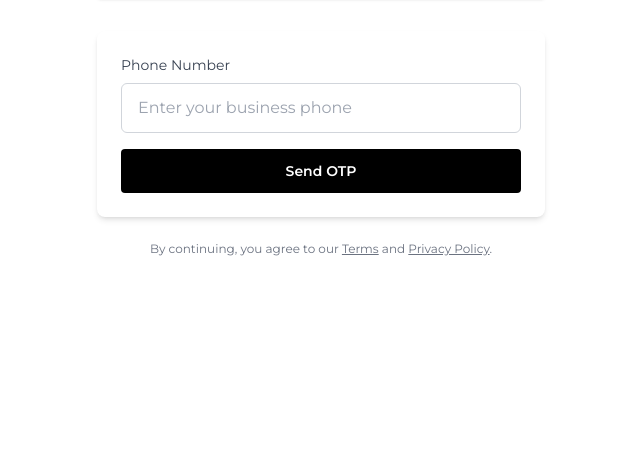
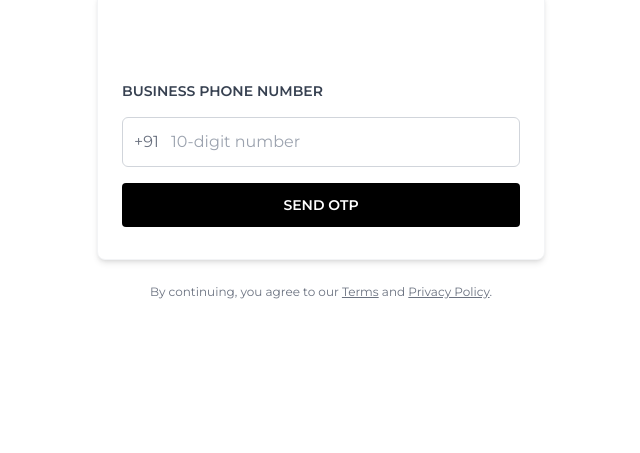
Before and after one commit to waseans/clauch-Clothing, a Django app: page /login/ in a window 1280 px wide. Shown: the part 549-1002 px from the top of the page, without its empty margins (319-959 px from the left). Run offline with Django 5.2, Linux system fonts and the light colour scheme; some libraries are stand-ins or nearby versions.

Commit message:
Updated login to Google OTP and removed secrets

```diff
--- a/clothingstore/user/templates/login.html
+++ b/clothingstore/user/templates/login.html
@@ -8,21 +8,19 @@
   <meta name="robots" content="index, follow">
   <link rel="canonical" href="{{ request.build_absolute_uri }}">
 
-  <!-- Open Graph for social sharing -->
   <meta property="og:title" content="Clauch Partner Login - B2B Dashboard">
   <meta property="og:description" content="Access your Clauch B2B wholesale dashboard. Secure login via OTP to manage your clothing business effortlessly.">
   <meta property="og:type" content="website">
   <meta property="og:url" content="{{ request.build_absolute_uri }}">
   <meta property="og:site_name" content="Clauch">
-  <meta property="og:image" content="{% static 'images/og-partner-login.jpg' %}">  {# replace with a real image path #}
+  <meta property="og:image" content="{% static 'images/og-partner-login.jpg' %}">
 {% endblock %}
 
 {% block content %}
-<div class="min-h-screen bg-white text-gray-900 font-montserrat flex items-center justify-center px-4">
+<div class="min-h-screen bg-white text-gray-900 font-montserrat flex items-center justify-center px-4 py-12">
   <div class="w-full max-w-md">
 
-    <!-- Brand & Heading -->
-    <div class="text-center pt-8">
+    <div class="text-center">
       <h1 class="text-3xl sm:text-4xl font-bold tracking-wide text-gray-900">
         Clauch Partner Login
       </h1>
@@ -31,7 +29,6 @@
       </p>
     </div>
 
-    <!-- Video Preview or Business Visual -->
     <div class="w-full mt-6">
       <video autoplay muted loop playsinline class="w-full h-64 object-cover rounded shadow">
         <source src="{% static 'videos/login-vid.mov' %}" type="video/mp4" />
@@ -39,64 +36,161 @@
       </video>
     </div>
 
-    <!-- Phone/OTP Form -->
-    <div class="mt-8 bg-white px-6 py-6 shadow-md rounded-lg space-y-6">
+    <div class="mt-8 bg-white px-6 py-8 shadow-md rounded-lg space-y-6 border border-gray-100">
 
-      {% if not request.session.phone_number %}
-      <!-- Phone Number Input -->
-      <form method="POST" action="{% url 'send_otp' %}">
-        {% csrf_token %}
-        <label class="block text-sm font-medium text-gray-700 mb-2">Phone Number</label>
-        <input type="tel" name="phone_number" maxlength="10" required
-               placeholder="Enter your business phone"
-               class="w-full px-4 py-3 border border-gray-300 rounded-md focus:outline-none focus:ring-1 focus:ring-black" />
-        <button type="submit"
-                class="w-full mt-4 py-3 text-sm font-semibold text-white bg-black hover:bg-gray-800 transition rounded">
-          Send OTP
+      <div id="status-message-container" class="min-h-8"></div>
+
+      <div id="step-phone" class="space-y-4">
+        <label class="block text-sm font-semibold text-gray-700 uppercase">Business Phone Number</label>
+        <div class="relative">
+            <span class="absolute inset-y-0 left-0 flex items-center pl-3 text-gray-500">+91</span>
+            <input type="tel" id="phone" maxlength="10" placeholder="10-digit number"
+                   class="w-full pl-12 pr-4 py-3 border border-gray-300 rounded-md focus:outline-none focus:ring-1 focus:ring-black" />
+        </div>
+
+        <div id="recaptcha-container" class="mt-2"></div>
+
+        <button type="button" id="send-otp-btn"
+                class="w-full py-3 text-sm font-semibold text-white bg-black hover:bg-gray-800 transition rounded uppercase flex items-center justify-center">
+          <span id="send-otp-text">Send OTP</span>
+          <svg id="send-otp-spinner" class="animate-spin -ml-1 mr-3 h-5 w-5 text-white hidden" xmlns="http://www.w3.org/2000/svg" fill="none" viewBox="0 0 24 24">
+            <circle class="opacity-25" cx="12" cy="12" r="10" stroke="currentColor" stroke-width="4"></circle>
+            <path class="opacity-75" fill="currentColor" d="M4 12a8 8 0 018-8V0C5.373 0 0 5.373 0 12h4zm2 5.291A7.962 7.962 0 014 12H0c0 3.042 1.135 5.824 3 7.938l3-2.647z"></path>
+          </svg>
         </button>
-      </form>
-      {% endif %}
-
-      {% if request.session.phone_number %}
-      <!-- OTP Verification -->
-      <form method="POST" action="{% url 'verify_otp' %}">
-        {% csrf_token %}
-        <label class="block text-sm font-medium text-gray-700 mb-2">Enter OTP</label>
-        <input type="text" name="otp" maxlength="6" pattern="[0-9]*" required
-               placeholder="6-digit code"
-               class="w-full px-4 py-3 border border-gray-300 rounded-md focus:outline-none focus:ring-1 focus:ring-black" />
-        <button type="submit"
-                class="w-full mt-4 py-3 text-sm font-semibold text-white bg-black hover:bg-gray-800 transition rounded">
-          Verify & Continue
-        </button>
-      </form>
-
-      <!-- Resend / Change -->
-      <div class="text-center mt-4 space-y-2">
-        <form method="POST" action="{% url 'resend_otp' %}">
-          {% csrf_token %}
-          <button type="submit" class="text-sm text-blue-600 hover:underline">Resend OTP</button>
-        </form>
-
-        <form method="POST" action="{% url 'change_number' %}">
-          {% csrf_token %}
-          <button type="submit" class="text-xs text-red-600 hover:underline">Entered wrong number? Change</button>
-        </form>
       </div>
 
-      <!-- Display Phone -->
-      <div class="text-xs text-gray-500 text-center mt-2">
-        Logging in as: +91{{ request.session.phone_number }}
+      <div id="step-otp" class="space-y-4 hidden">
+        <label class="block text-sm font-semibold text-gray-700 uppercase">Enter 6-Digit Code</label>
+        <input type="text" id="otp" maxlength="6" pattern="[0-9]*" placeholder="000000"
+               class="w-full px-4 py-3 border border-gray-300 rounded-md focus:outline-none focus:ring-1 focus:ring-black text-center tracking-widest text-xl" />
+
+        <button type="button" id="verify-otp-btn"
+                class="w-full py-3 text-sm font-semibold text-white bg-black hover:bg-gray-800 transition rounded uppercase flex items-center justify-center">
+          <span id="verify-otp-text">Verify & Dashboard</span>
+          <svg id="verify-otp-spinner" class="animate-spin -ml-1 mr-3 h-5 w-5 text-white hidden" xmlns="http://www.w3.org/2000/svg" fill="none" viewBox="0 0 24 24">
+            <circle class="opacity-25" cx="12" cy="12" r="10" stroke="currentColor" stroke-width="4"></circle>
+            <path class="opacity-75" fill="currentColor" d="M4 12a8 8 0 018-8V0C5.373 0 0 5.373 0 12h4zm2 5.291A7.962 7.962 0 014 12H0c0 3.042 1.135 5.824 3 7.938l3-2.647z"></path>
+          </svg>
+        </button>
+
+        <button type="button" onclick="window.location.reload()" class="w-full text-xs text-red-600 hover:underline text-center block mt-2">
+            Wrong number? Change
+        </button>
       </div>
-      {% endif %}
 
     </div>
 
-    <!-- Terms -->
     <div class="text-center text-xs text-gray-500 mt-6 px-6 pb-6">
       By continuing, you agree to our <a href="#" class="underline">Terms</a> and <a href="#" class="underline">Privacy Policy</a>.
     </div>
 
   </div>
 </div>
+
+<script src="https://www.gstatic.com/firebasejs/9.22.2/firebase-app-compat.js"></script>
+<script src="https://www.gstatic.com/firebasejs/9.22.2/firebase-auth-compat.js"></script>
+
+<script>
+// --- YOUR FIREBASE CONFIG ---
+const firebaseConfig = {
+  apiKey: "AIzaSyAuRum1FKrUFp98HHVzyQNH7WswBGMl4Cs",
+  authDomain: "sms-otp-waseans.firebaseapp.com",
+  projectId: "sms-otp-waseans",
+  storageBucket: "sms-otp-waseans.appspot.com",
+  messagingSenderId: "427631142892",
+  appId: "1:427631142892:web:fe0bea97a308c7e96842c9"
+};
+
+firebase.initializeApp(firebaseConfig);
+const auth = firebase.auth();
+
+// UI Elements
+const statusContainer = document.getElementById("status-message-container");
+const sendOtpBtn = document.getElementById("send-otp-btn");
+const sendOtpText = document.getElementById("send-otp-text");
+const sendOtpSpinner = document.getElementById("send-otp-spinner");
+const verifyOtpBtn = document.getElementById("verify-otp-btn");
+const verifyOtpText = document.getElementById("verify-otp-text");
+const verifyOtpSpinner = document.getElementById("verify-otp-spinner");
+
+function showMessage(message, isError = false) {
+    const classes = isError ? 'bg-red-100 text-red-600' : 'bg-green-100 text-green-600';
+    statusContainer.innerHTML = `<div class="text-sm text-center py-2 px-3 rounded ${classes}">${message}</div>`;
+}
+
+// Init Recaptcha
+window.recaptchaVerifier = new firebase.auth.RecaptchaVerifier('recaptcha-container', { size: 'invisible' });
+
+// SEND OTP
+sendOtpBtn.onclick = function() {
+    const phone = document.getElementById("phone").value.trim();
+    if (phone.length !== 10) {
+        showMessage("Please enter a valid 10-digit number.", true);
+        return;
+    }
+
+    sendOtpBtn.disabled = true;
+    sendOtpText.classList.add('hidden');
+    sendOtpSpinner.classList.remove('hidden');
+
+    const fullPhone = "+91" + phone;
+
+    auth.signInWithPhoneNumber(fullPhone, window.recaptchaVerifier)
+    .then((confirmationResult) => {
+        window.confirmationResult = confirmationResult;
+        showMessage("OTP Sent to your business phone.");
+        document.getElementById("step-phone").classList.add("hidden");
+        document.getElementById("step-otp").classList.remove("hidden");
+    }).catch(err => {
+        console.error(err);
+        showMessage("Failed to send OTP. Try again.", true);
+        sendOtpBtn.disabled = false;
+        sendOtpText.classList.remove('hidden');
+        sendOtpSpinner.classList.add('hidden');
+    });
+};
+
+// VERIFY OTP
+verifyOtpBtn.onclick = async function() {
+    const otp = document.getElementById("otp").value.trim();
+    if (otp.length !== 6) {
+        showMessage("Enter the 6-digit code.", true);
+        return;
+    }
+
+    verifyOtpBtn.disabled = true;
+    verifyOtpText.classList.add('hidden');
+    verifyOtpSpinner.classList.remove('hidden');
+
+    try {
+        const result = await window.confirmationResult.confirm(otp);
+        const idToken = await result.user.getIdToken();
+
+        const res = await fetch("{% url 'verify_otp' %}", {
+            method: "POST",
+            headers: {
+                "Content-Type": "application/json",
+                "X-CSRFToken": "{{ csrf_token }}"
+            },
+            body: JSON.stringify({ token: idToken })
+        });
+
+        const data = await res.json();
+        if (data.status === "success") {
+            window.location.href = data.redirect;
+        } else {
+            showMessage(data.message, true);
+            verifyOtpBtn.disabled = false;
+            verifyOtpText.classList.remove('hidden');
+            verifyOtpSpinner.classList.add('hidden');
+        }
+    } catch (err) {
+        showMessage("Invalid OTP code.", true);
+        verifyOtpBtn.disabled = false;
+        verifyOtpText.classList.remove('hidden');
+        verifyOtpSpinner.classList.add('hidden');
+    }
+};
+</script>
 {% endblock %}
--- a/clothingstore/user/urls.py
+++ b/clothingstore/user/urls.py
@@ -25,10 +25,7 @@ urlpatterns = [
     path("ajax/filter-popular-products/", views.filter_popular_products, name="filter_popular_products"),
 
     path('login/', views.login_view, name='login'),
-    path('send-otp/', views.send_otp, name='send_otp'),
-    path('verify-otp/', views.verify_otp, name='verify_otp'),
-    path('resend-otp/', views.send_otp, name='resend_otp'),
-    path('change-number/', views.change_number, name='change_number'),
+    path('verify-otp/', views.verify_otp_firebase, name='verify_otp'),
     path('logout/', views.logout_view, name='logout'),
 
     # Add this line to handle the robots.txt file
--- a/clothingstore/user/views.py
+++ b/clothingstore/user/views.py
@@ -8,6 +8,23 @@ from .models import Category
 
 from django.shortcuts import render
 from .models import Category, Product  # or your item model
+
+import json
+import os
+import firebase_admin # type: ignore
+from firebase_admin import credentials, auth as firebase_auth # type: ignore
+from firebase_admin.auth import InvalidIdTokenError # type: ignore
+
+
+
+
+from django.shortcuts import render, redirect
+from django.contrib import messages
+from django.contrib.auth import get_user_model, login, logout
+from django.views.decorators.http import require_POST
+from django.views.decorators.csrf import csrf_exempt
+from django.http import JsonResponse
+from django.conf import settings
 
 def home_view(request):
     categories = Category.objects.all()
@@ -473,118 +490,79 @@ def search_suggestions(request):
     return JsonResponse(data)
 
 
-# views.py
+import os
+import json
 
-import os
 from django.shortcuts import render, redirect
-from django.contrib.auth import login
-from django.contrib.auth import get_user_model
 from django.contrib import messages
+from django.contrib.auth import get_user_model, login, logout
+from django.views.decorators.http import require_POST
+from django.views.decorators.csrf import csrf_exempt
+from django.http import JsonResponse
 from django.conf import settings
-from twilio.rest import Client
-from .models import OTP
-import random
+
+# This correctly gets your CustomUser model
 User = get_user_model()
 
-client = Client(os.getenv('TWILIO_ACCOUNT_SID'), os.getenv('TWILIO_AUTH_TOKEN'))
+# --- Initialize Firebase Admin ---
+cred_path = os.path.join(settings.BASE_DIR, "user/serviceAccountKey.json")
 
-TWILIO_TEMPLATE_SID = "HX82e5aa4c5b2e9c33c875742e453cdea9"  # Your approved template SID
+if not firebase_admin._apps:
+    try:
+        if os.path.exists(cred_path):
+            cred = credentials.Certificate(cred_path)
+            firebase_admin.initialize_app(cred)
+        else:
+            print(f"CRITICAL: Service account file not found at {cred_path}")
+    except Exception as e:
+        print(f"Firebase Init Error: {e}")
 
 def login_view(request):
-    context = {
-        'show_otp': request.session.get('phone_number') is not None
-    }
-    return render(request, "login.html", context)
+    """Renders the Clauch Partner Login page."""
+    return render(request, "login.html")
 
-import os
-import random
-import json
-from django.shortcuts import redirect
-from django.contrib import messages
-from .models import OTP
-from twilio.rest import Client
+@csrf_exempt
+@require_POST
+def verify_otp_firebase(request):
+    """
+    Verifies the Firebase ID Token and logs the user into the B2B site.
+    """
+    try:
+        data = json.loads(request.body)
+        id_token = data.get("token")
 
-import os
-import json
-import random
-from django.shortcuts import redirect
-from django.contrib import messages
-from .models import OTP
-from twilio.rest import Client
+        if not id_token:
+            return JsonResponse({"status": "error", "message": "Token missing."}, status=400)
 
-# Twilio setup
-client = Client(os.getenv("TWILIO_ACCOUNT_SID"), os.getenv("TWILIO_AUTH_TOKEN"))
+        # 1. Verify the token with Google/Firebase
+        decoded_token = firebase_auth.verify_id_token(id_token)
+        phone_number = decoded_token.get("phone_number")
 
-def send_otp(request):
-    if request.method == "POST":
-        phone = request.POST.get("phone_number")
-        if not phone:
-            messages.error(request, "Phone number is required.")
-            return redirect("login")
+        if not phone_number:
+            return JsonResponse({"status": "error", "message": "Phone number missing in Firebase token."}, status=400)
 
-        code = str(random.randint(100000, 999999))
+        # 2. Get or Create User (FIXED: Used Uppercase 'User')
+        user, created = User.objects.get_or_create(
+            phone_number=phone_number,
+            defaults={'is_active': True}
+        )
 
-        # Save OTP in DB
-        OTP.objects.create(phone_number=phone, code=code)
-
-        # Save phone in session
-        request.session['phone_number'] = phone
-
-        try:
-            client.messages.create(
-                body=f"Your OTP for ClauchFactory is {code}. It will expire in 5 minutes. Happy Shopping with Clauch! ",
-                from_="+19377162669",  # same number as WhatsApp FROM
-                to=f"+91{phone}"
-            )
-
-            messages.success(request, "OTP sent successfully!")
-        except Exception as e:
-            messages.error(request, "Failed to send OTP. Please try again.")
-            print("Twilio error:", e)
-
-    return redirect("login")
-
-def verify_otp(request):
-    if request.method == "POST":
-        phone = request.session.get('phone_number')
-        otp_input = request.POST.get("otp")
-
-        if not phone or not otp_input:
-            messages.error(request, "Missing phone number or OTP.")
-            return redirect("login")
-
-        # Get latest OTP for phone
-        otp_obj = OTP.objects.filter(phone_number=phone).order_by('-created_at').first()
-
-        if not otp_obj or otp_obj.is_expired() or otp_obj.code != otp_input:
-            messages.error(request, "Invalid or expired OTP.")
-            return redirect("login")
-
-        # OTP valid - login user
-        user, created = User.objects.get_or_create(phone_number=phone)
+        # 3. Log the user into Django session
         login(request, user)
 
-        # Clean up session and redirect
-        del request.session['phone_number']
-        messages.success(request, "Login successful!")
-        return redirect("home")  # Change to your homepage
+        return JsonResponse({"status": "success", "redirect": "/"}, status=200)
 
-    return redirect("login")
-
-
-def change_number(request):
-    request.session.pop('phone_number', None)
-    return redirect('login')
-
-
-from django.contrib.auth import logout
+    except InvalidIdTokenError:
+        return JsonResponse({"status": "error", "message": "Invalid or expired token."}, status=401)
+    except Exception as e:
+        # Logging the error to terminal for you to see
+        print(f"Verification Error: {e}")
+        return JsonResponse({"status": "error", "message": f"Server error: {str(e)}"}, status=500)
 
 def logout_view(request):
     logout(request)
     messages.success(request, "Logged out successfully.")
     return redirect("login")
-
-
 
 
 from django.shortcuts import render, get_object_or_404, redirect
```
Also changed, not shown: clothingstore/user/serviceAccountKey.json (added, +13 -0 lines).
